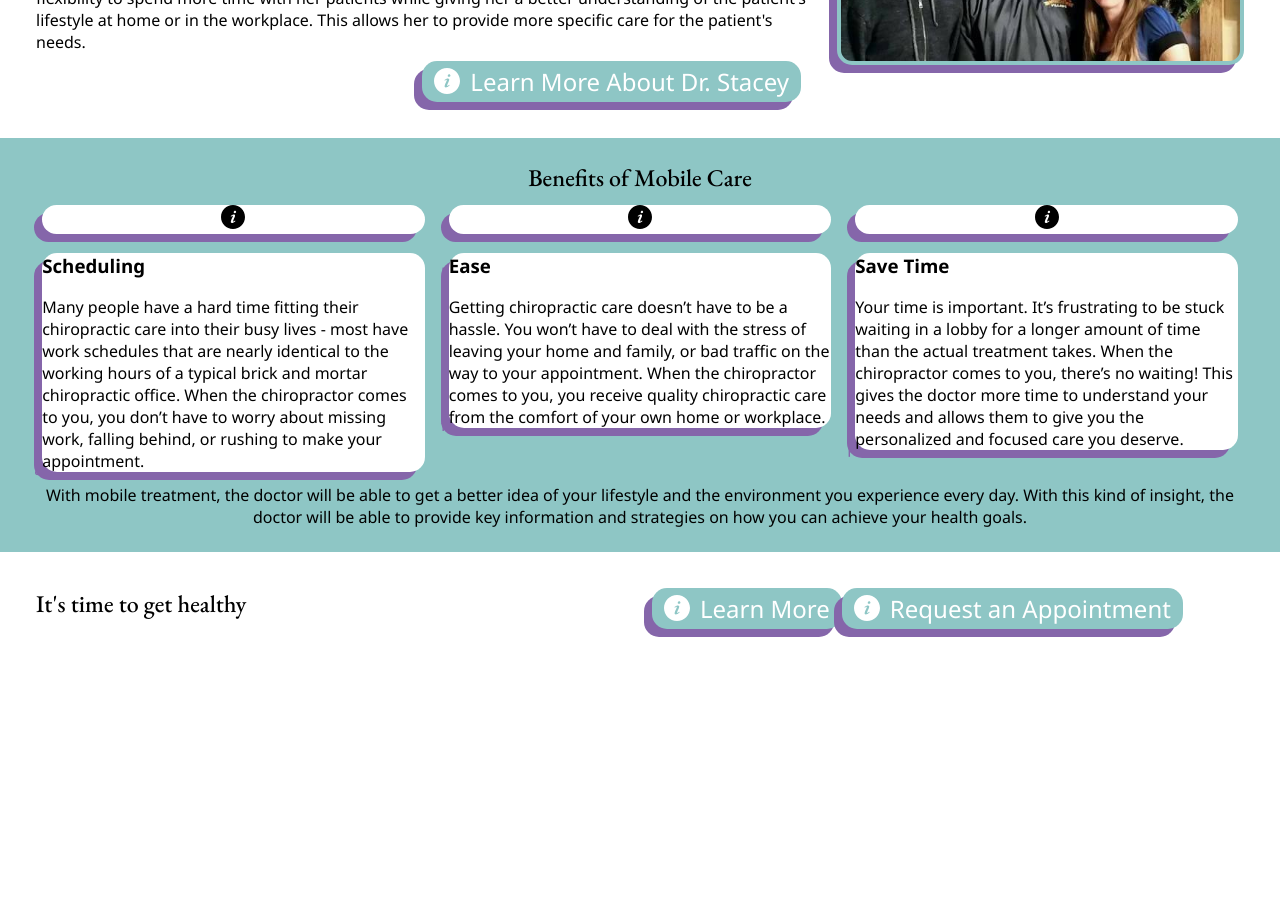
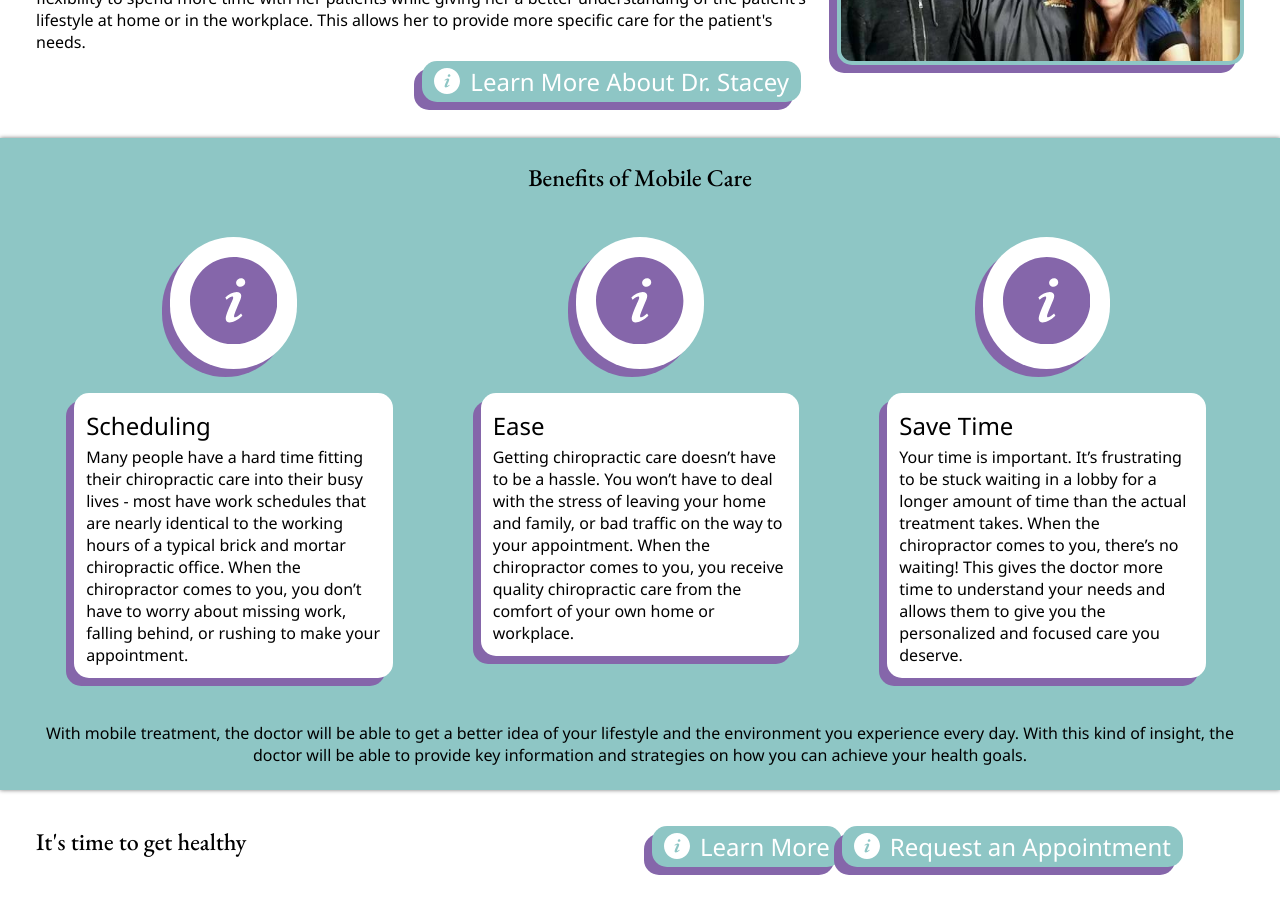
Before and after one commit to bobbygraczyk/mbs, a React (Create React App) app: page / in a window 1280 px wide. Shown: the part 600-1503 px from the top of the page. Before the commit the page ends 1265 px from the top, so only its background shows below. Built offline with nearby package versions, Linux system fonts and the light colour scheme.

Commit message:
More homepage styles

```diff
--- a/src/App.scss
+++ b/src/App.scss
@@ -3,6 +3,7 @@
 $teal: #8EC6C5;
 $purple: #8566AA;
 $sitka: 'EB Garamond', serif;
+$segoe: 'Segoe UI';
 @mixin vert-center {
   margin: 0 auto;
   position: relative;
@@ -29,7 +30,7 @@ $sitka: 'EB Garamond', serif;
 //
 
 body, html, #root {
-  font-family: 'Segoe UI', sans-serif;
+  font-family: $segoe;
   max-width: 100vw;
   margin: 0;
   padding: 0;
@@ -58,6 +59,12 @@ h1, h2 {
   margin: 0;
   font-family: $sitka;
   font-weight: 500;
+}
+
+h3 {
+  font-family: $segoe;
+  font-weight: 400;
+  font-size: 24px;
 }
 
 svg {
@@ -101,14 +108,46 @@ button {
   left: 12px;
 }
 
-.ben-card-icon, .ben-card-copy {
-  background-color: white;
-  color: black;
-  @include border-radius();
+.green-span {
+  @include soft-shadow();
 }
 
-.ben-card-copy {
-  text-align: left;
+.benefits-card {
+  padding: 32px;
+
+  h3 {
+    margin: 4px 0px;
+  }
+
+  .icon, .copy {
+    background-color: white;
+    color: black;
+    @include border-radius();
+  }
+
+  .copy {
+    text-align: left;
+    padding: 12px;
+    margin-top: 24px;
+  }
+
+  .icon {
+    width: 40%;
+    margin: 0 auto;
+    padding: 20px;
+    border-radius: 500px  ;
+    -webkit-border-radius: 500px  ;
+    -moz-border-radius: 500px  ;
+    -ms-border-radius: 500px  ;
+    -o-border-radius: 500px  ;
+    svg {
+      width: 100%;
+      height: auto;
+      path {
+        fill: $purple;
+      }
+    }
+  }
 }
 
 .benefits {
--- a/src/components/benefitsCard.js
+++ b/src/components/benefitsCard.js
@@ -5,10 +5,10 @@ class BenefitsCard extends React.Component {
     render() {
         return (
             <div className="benefits-card">
-                <div className="ben-card-icon drop-shadow">
+                <div className="icon drop-shadow">
                     <Icons name={this.props.icon} />
                 </div>
-                <div className="ben-card-copy drop-shadow">
+                <div className="copy drop-shadow">
                     <h3>{this.props.title}</h3>
                     <p>{this.props.copy}</p>
                 </div>
```
